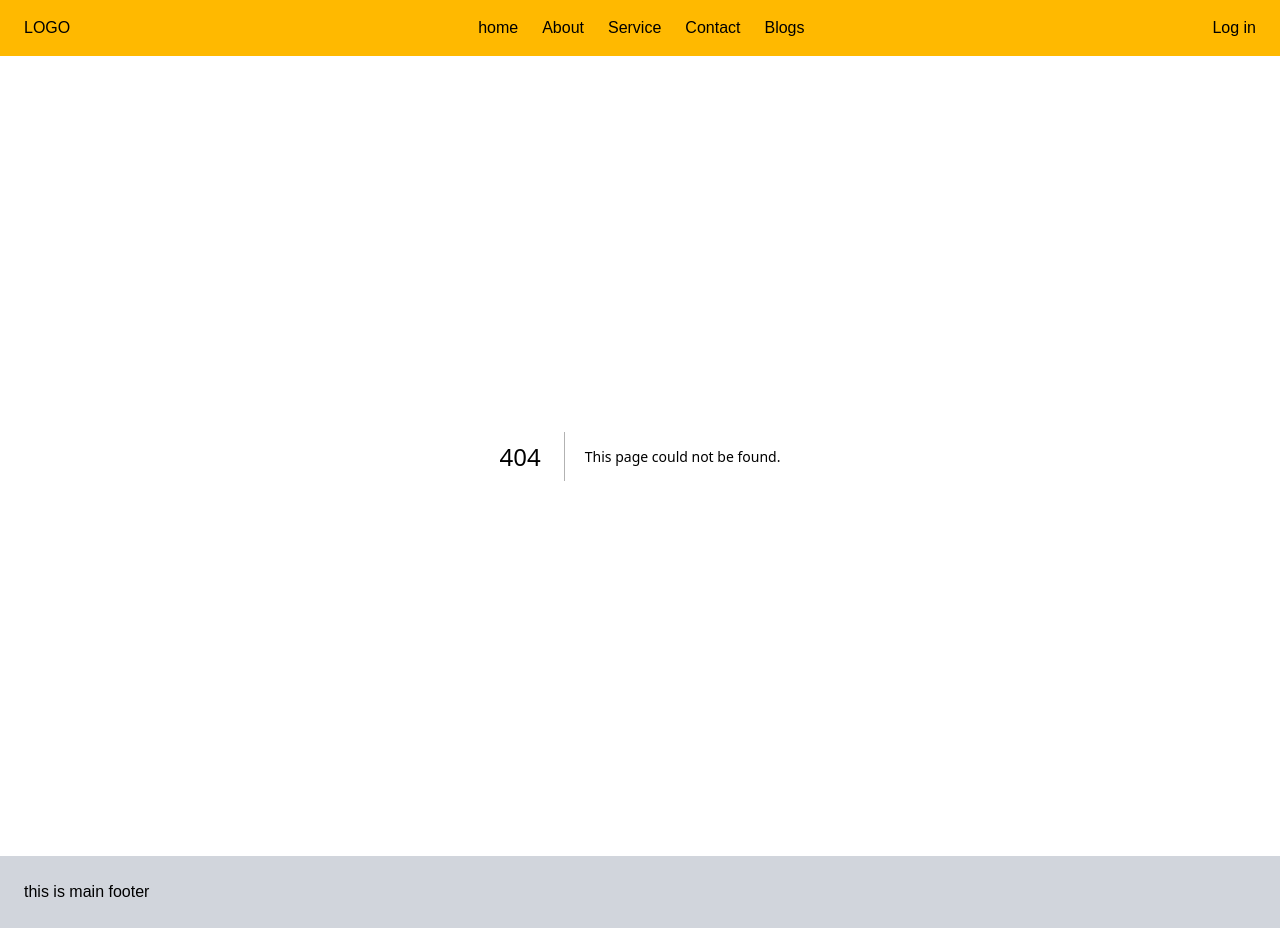
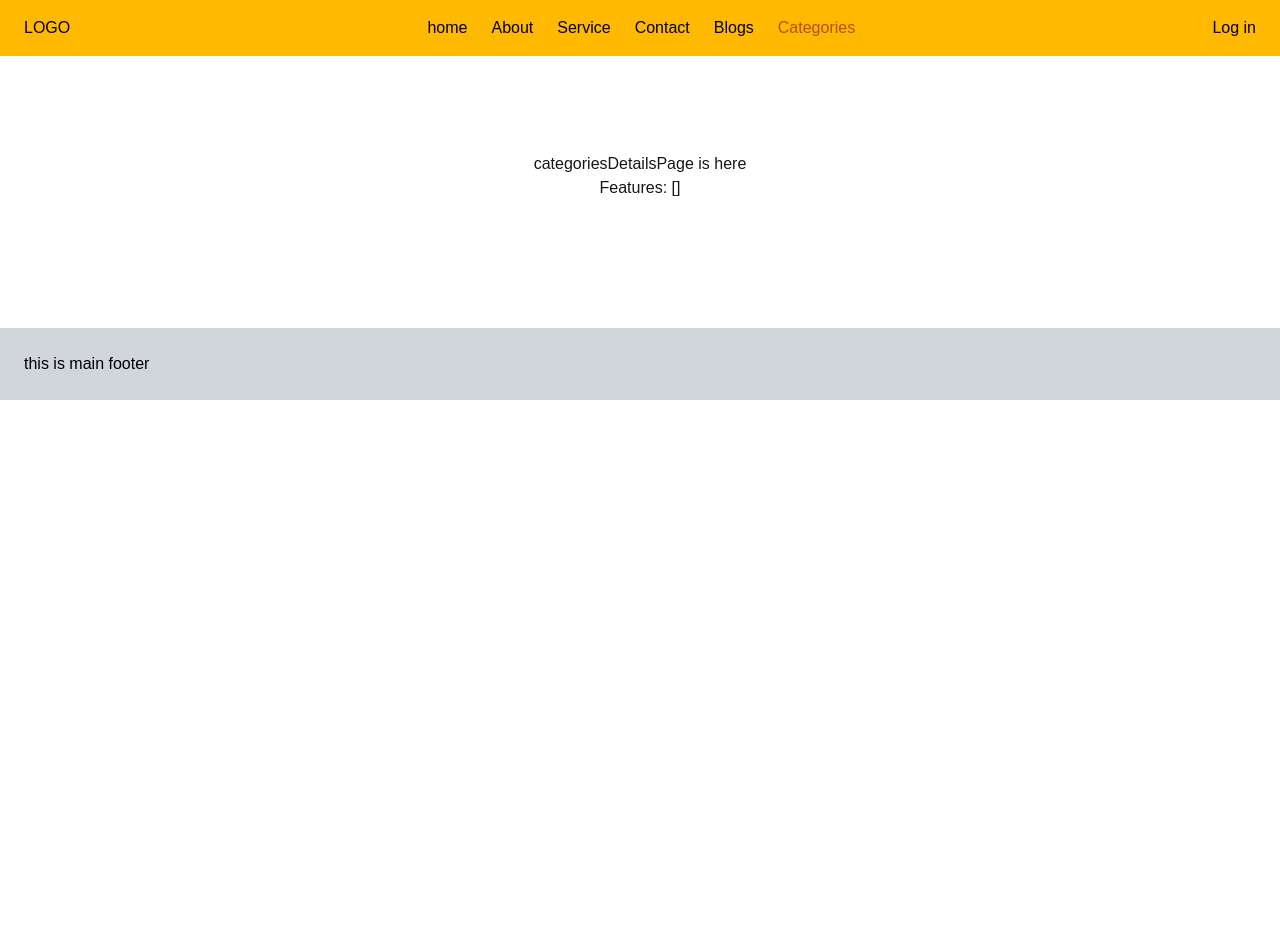
Before and after one commit to rahul3507/NextJS-Practice, a Next.js app: page /categories in a window 1280 px wide. Before the commit this address had no page. After the commit the page ends 800 px from the top, so only its background shows below. Built offline with nearby package versions, Linux system fonts and the light colour scheme.

Commit message:
catch all segment

```diff
--- /dev/null
+++ b/src/app/categories/[...features]/page.jsx
@@ -0,0 +1,26 @@
+/** @format */
+"use client";
+import React, { useEffect, useState } from "react";
+
+const categoriesDetailsPage = ({ params }) => {
+  // Use React.use() on the entire params object, not just params.features
+  const resolvedParams = React.use(params);
+  const features = resolvedParams.features;
+
+  if (features && features.length === 2) {
+    return <div>Categories is: {features[1]}</div>; // Fixed: access features[1] for second element
+  }
+  if (features && features.length === 1) {
+    return <div>Categories is: {features[0]}</div>; // Fixed: access features[0] for first element
+  }
+
+  return (
+    <div className="h-44 text-center justify-center items-center mt-24">
+      <h2>categoriesDetailsPage is here</h2>
+      {/* Debug info to see what's in features */}
+      {features && <p>Features: {JSON.stringify(features)}</p>}
+    </div>
+  );
+};
+
+export default categoriesDetailsPage;
--- /dev/null
+++ b/src/app/categories/page.jsx
@@ -0,0 +1,13 @@
+/** @format */
+
+import React from "react";
+
+const Categories = () => {
+  return (
+    <div>
+      <h1>Categories page</h1>
+    </div>
+  );
+};
+
+export default Categories;
--- a/src/components/Navbar.jsx
+++ b/src/components/Navbar.jsx
@@ -28,6 +28,10 @@ const Navbar = () => {
       title: "Blogs",
       path: "/blogs",
     },
+    {
+      title: "Categories",
+      path: "/categories",
+    },
   ];
   const handler = () => {
     router.push("/login");
```
